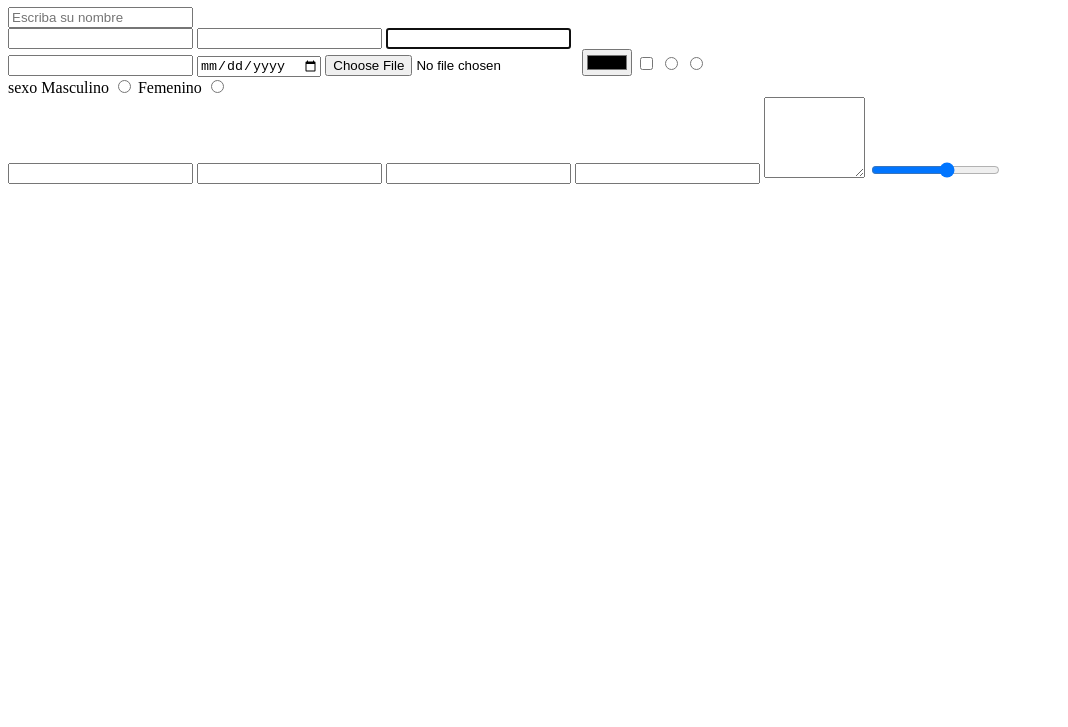
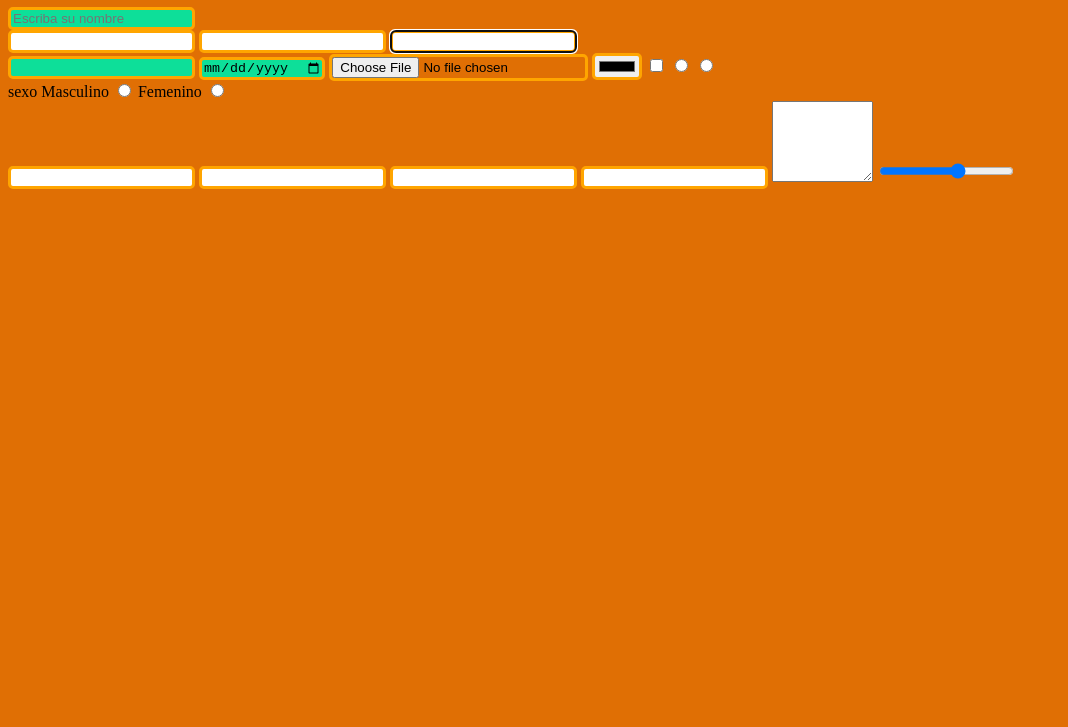
Before and after one commit to adrianrodriguezp/curriculum, a plain HTML site: page html/newform.html in a window 1280 px wide. Shown: the part 73-800 px from the top of the page, without its empty margins (0-1068 px from the left). Drawn offline with Linux system fonts and the light colour scheme.

Commit message:
tipos de inpu

```diff
--- a/css/style.css
+++ b/css/style.css
@@ -13,7 +13,7 @@ img{
 
     input{
         border-radius: 5px;
-        border: 3px solid orange;
+        border: 3px solid rgb(7, 195, 228);
 
 
     }
--- a/html/newform.html
+++ b/html/newform.html
@@ -5,6 +5,7 @@
     <meta http-equiv="X-UA-Compatible" content="IE=edge">
     <meta name="viewport" content="width=>device-width, initial-scale=1.0">
     <title>Document</title>
+    <link rel="stylesheet" href="style.css">
 </head>
 <body>
     <h1>DIFERENTES INPUTS PARA FORMULARIOS</h1>
--- /dev/null
+++ b/html/style.css
@@ -0,0 +1,17 @@
+body {
+    background-color: rgb(224, 111, 4);
+}
+
+input{
+    border-radius: 5px;
+    border: 3px solid orange;
+
+
+}
+
+.tipoinputs{
+    background-color: rgb(13, 223, 153);
+}
+#nombredepersona{
+    height: 50px;
+}
```
Also changed, not shown: index.html (+2 -3 lines), html/subpagina.html (line endings or trailing spaces).
